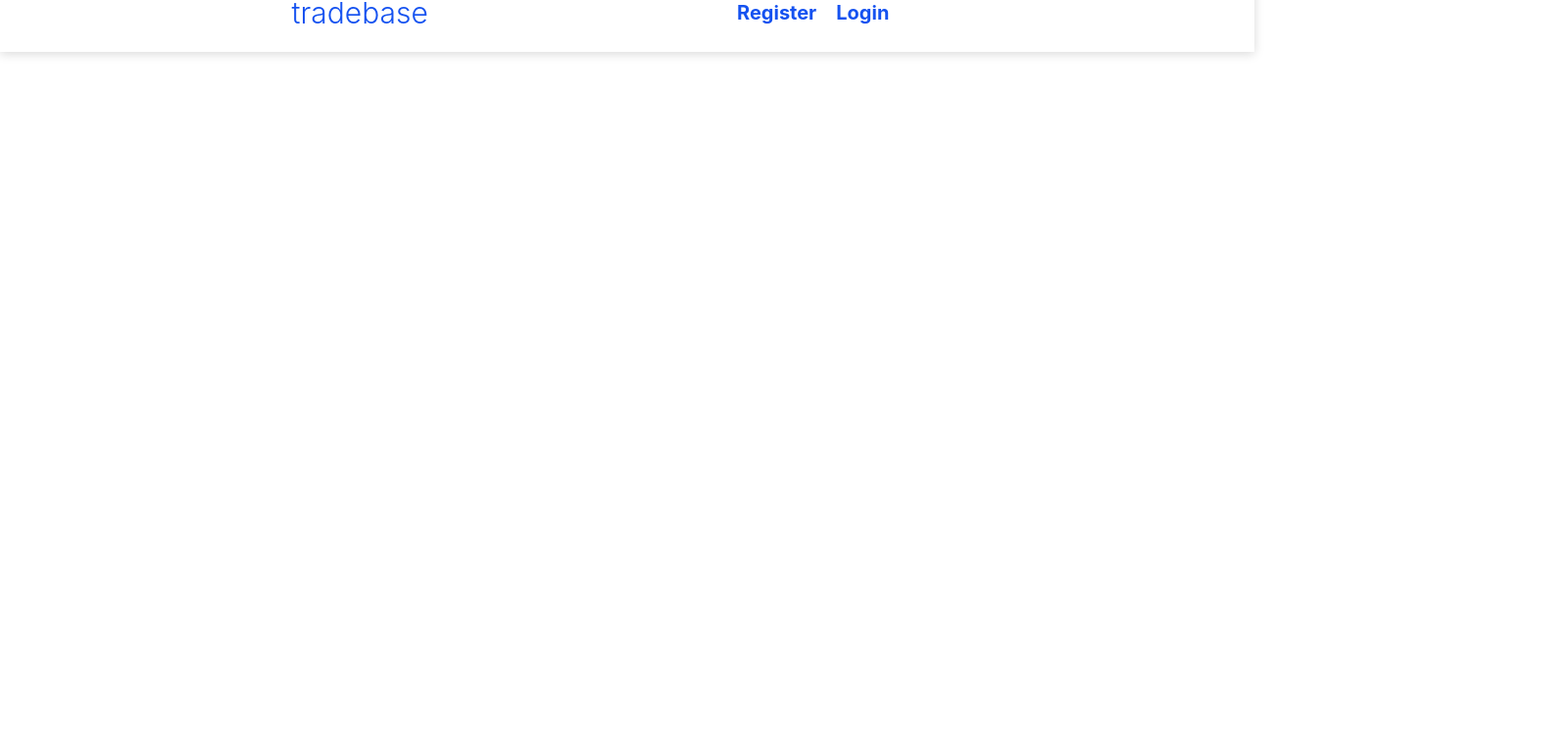
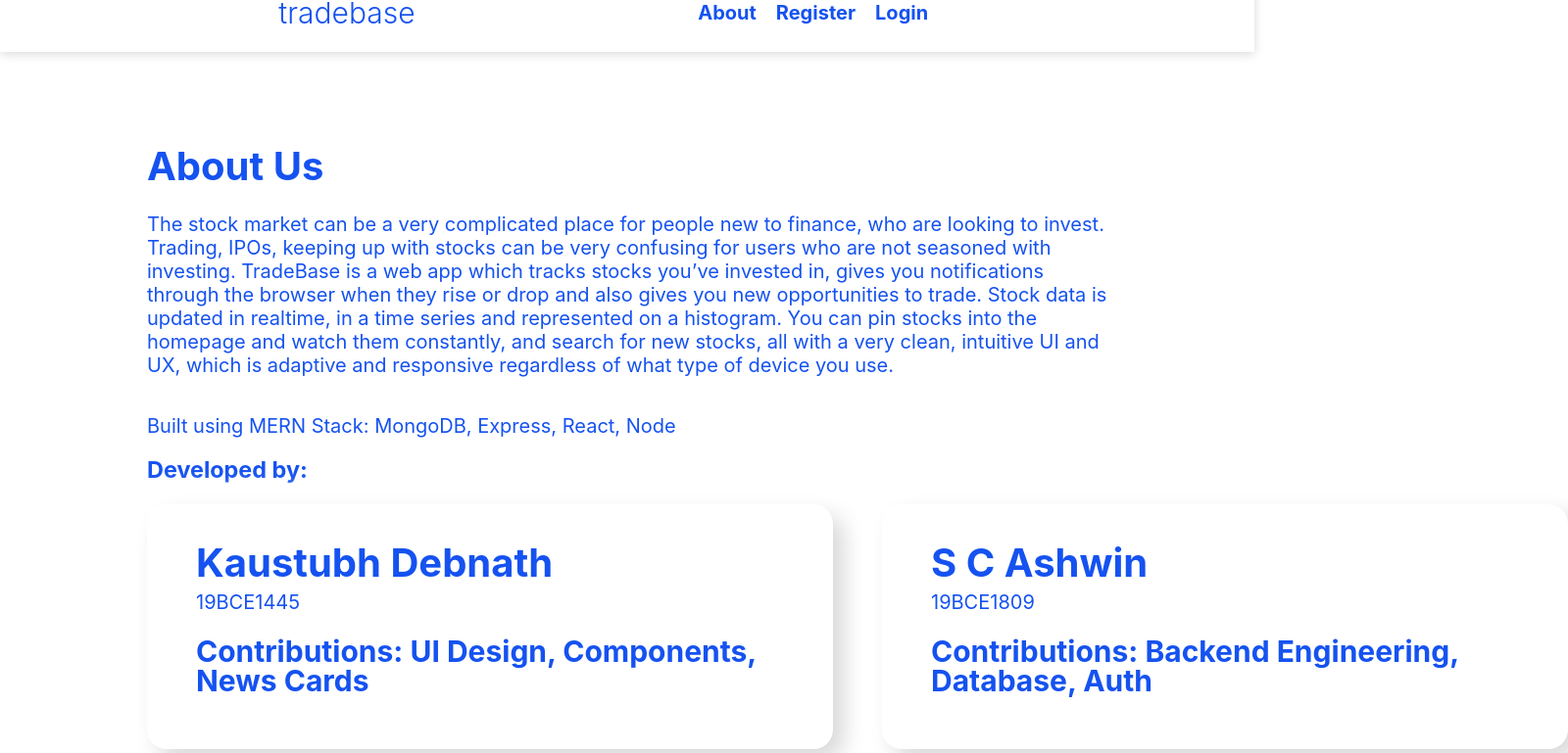
Before and after one commit to HNGP/TradeBase-client, a React (Create React App) app: page /about in a window 1280 px wide. Shown: the part 27-796 px from the top of the page at 98% size, 1600 px wide, since content can reach past the window. Built offline with nearby package versions, Linux system fonts and the light colour scheme; no server answers.

Commit message:
added about route

```diff
--- a/package.json
+++ b/package.json
@@ -3,6 +3,10 @@
   "version": "0.1.0",
   "private": true,
   "dependencies": {
+    "@fortawesome/fontawesome-svg-core": "^1.2.32",
+    "@fortawesome/free-brands-svg-icons": "^5.15.1",
+    "@fortawesome/free-solid-svg-icons": "^5.15.1",
+    "@fortawesome/react-fontawesome": "^0.1.12",
     "@testing-library/jest-dom": "^4.2.4",
     "@testing-library/react": "^9.5.0",
     "@testing-library/user-event": "^7.2.1",
--- a/src/App.js
+++ b/src/App.js
@@ -6,6 +6,7 @@
 import Landing from "./pages/landing/landing"
 import Stockpage from "./pages/stockPage/stockPage"
 import UserContext from './context/userContext'
+import About from './pages/about/about'
 import './index.css'
 
 
@@ -61,6 +62,7 @@
 
               <Route path="/login" component={Login} />
               <Route path="/register" component={Register} />
+              <Route path="/about" component={About}/>
 
             </Switch>
           </div>
--- a/src/components/NewsCard/newsCard.js
+++ b/src/components/NewsCard/newsCard.js
@@ -10,6 +10,10 @@
         image: '',
         site:''
     });
+
+    // const newsSite = (site) => {
+    //     window.location.href = {site};
+    // };
 
     useEffect(()=>{
         fetchApi(props.ticker);
--- a/src/components/card/card.css
+++ b/src/components/card/card.css
@@ -41,7 +41,7 @@
 
 
 @media (max-width: 720px){
-    .PPinCard{
+    .PinCard{
         width: 450px;
         height: 225px;
 
--- a/src/components/header/header.js
+++ b/src/components/header/header.js
@@ -47,11 +47,12 @@
         <h2 onClick={home}>tradebase</h2>
         {userData.token ? (
         <div className="HeaderGroup2">
+          <a onClick={about}>About</a>
           <a onClick={stock}>Stocks</a>
-          <a onClick={stock}>About</a>
           <a onClick={logout}>Logout</a>
           </div>):(
         <div className="HeaderGroup2">
+          <a onClick={about}>About</a>
           <a onClick={register}>Register</a>
           <a onClick={login}>Login</a>
         </div>
--- a/src/pages/about/about.css
+++ b/src/pages/about/about.css
@@ -0,0 +1,35 @@
+.content-hero{
+    padding: 150px;
+}
+
+
+.content-hero p{
+    font-size: 24;
+    line-height: 1.2;
+}
+
+.cardgrp{
+    display: grid;
+    grid-template-columns: repeat(3, auto);
+    grid-gap: 50px;
+
+}
+
+.card {
+    width: 600px;
+    height: 150px;
+    border-radius: 20px;
+    position: relative;
+    overflow: hidden;
+    display: grid;
+    box-shadow:  11px 11px 22px #d9d9d9,
+                -11px -11px 22px #ffffff;
+    transition: 0.8s cubic-bezier(0.23, 1, 0.320, 1);
+    background: #ffffff;
+    padding: 50px;
+}
+
+.card h1{
+     margin-top: -10px;
+    margin-bottom: 10px;
+}
--- a/src/pages/about/about.js
+++ b/src/pages/about/about.js
@@ -0,0 +1,44 @@
+import React, { useState, useEffect, useContext } from 'react'
+import { useHistory } from "react-router-dom";
+import UserContext from '../../context/userContext'
+import './about.css'
+import Card from '../../components/card/card'
+
+
+
+const About = () => {
+
+return(
+    <div className="content-hero">
+
+        <h1>About Us</h1>
+
+        <p>
+        The stock market can be a very complicated place for people new to finance, who are looking to invest. Trading, IPOs, keeping up with stocks can be very confusing for users who are not seasoned with investing.
+        TradeBase is a web app which tracks stocks you’ve invested in, gives you notifications through the browser when they rise or drop and also gives you new opportunities to trade. Stock data is updated in realtime, in a time series and represented on a histogram.
+        You can pin stocks into the homepage and watch them constantly, and search for new stocks, all with a very clean, intuitive UI and UX, which is adaptive and responsive regardless of what type of device you use.
+        </p>
+        <br></br>
+        Built using MERN Stack: MongoDB, Express, React, Node
+
+        <br></br>
+        <h3> Developed by: </h3>
+        <div className="cardgrp">
+            <div className="card">
+            <h1>Kaustubh Debnath </h1>
+            19BCE1445
+            <h2>Contributions: UI Design, Components, News Cards</h2>
+            </div>
+            <div className="card">
+            <h1>S C Ashwin </h1>
+            19BCE1809
+            <h2>Contributions: Backend Engineering, Database, Auth</h2>
+            </div>
+        </div>
+    </div>
+
+
+   );
+}
+
+export default About
--- a/src/pages/landing/landing.css
+++ b/src/pages/landing/landing.css
@@ -44,3 +44,7 @@
 .content-bg button{
     padding-left: 150px;
 }
+
+.content-bg a{
+    padding-left: 150px;
+}
--- a/src/pages/landing/landing.js
+++ b/src/pages/landing/landing.js
@@ -5,7 +5,9 @@
 import './landing.css'
 import bg from './bg.png'
 
+
 export default function Landing() {
+
     const { userData, setUserData } = useContext(UserContext);
     const history = useHistory();
     const login = () => history.push("/login");
@@ -49,11 +51,9 @@
                 Tradebase let's you search and monitor thousands of stocks, explore news, and pin them to your watchlist with ease and a intuitive, fluid  user interface.
                 <br></br><br></br>Catching up with Wall Street hasn't been simpler.
             </p>
-            <button onClick={login}>LOG IN TO CONTINUE</button>
+            <a onClick={login}>LOG IN TO CONTINUE</a>
 
-
-
-            <svg width="100%" height="768" viewBox="0 0 768" fill="none" xmlns="http://www.w3.org/2000/svg">
+            <svg width="100%" height="768" viewBox="0 0 1440 768" fill="none" xmlns="http://www.w3.org/2000/svg">
             <path fill="url(#paint0_linear)">
             {/* <path d="M-46.0006 951.16L-46.2515 960.716M-215.482 579.431C-149.094 454.575 -99.3499 443.622 -66.2499 546.571C-20.6917 695.608 29.0522 684.655 82.9818 513.711C139.115 342.283 188.859 331.33 232.214 480.852C294.134 703.23 343.878 692.277 381.445 447.992C421.419 203.177 471.163 192.224 530.677 415.132C568.82 550.265 618.564 539.311 679.909 382.272C739.305 225.662 789.049 214.709 829.14 349.412C896.747 590.515 946.491 579.561 978.372 316.553C1014.15 52.6855 1063.89 41.7322 1127.6 283.693C1174.68 456.811 1224.42 445.858 1276.84 250.833C1327.84 56.1186 1377.59 45.1653 1426.07 217.973C1487.36 441.97 1537.1 431.017 1575.3 185.113L1540.51 759.954L-221.312 801.5L-215.482 579.431Z" stroke="white" stroke-width="2"/> */}
             <animate repeatCount="indefinite" attributeName="d" fill="blue" dur="10s" values="
@@ -69,12 +69,6 @@
             </defs>
             </svg>
 
-
-
-
-
-
-
         </div>
         )}
 
```
Also changed, not shown: 1 other file (tests, documents, lock files or other folders).
